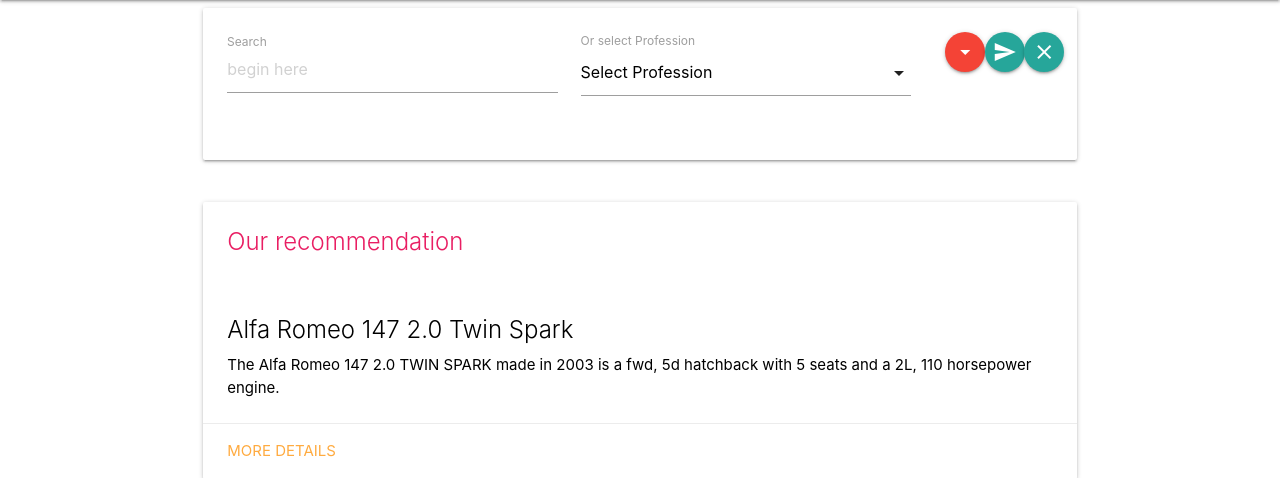
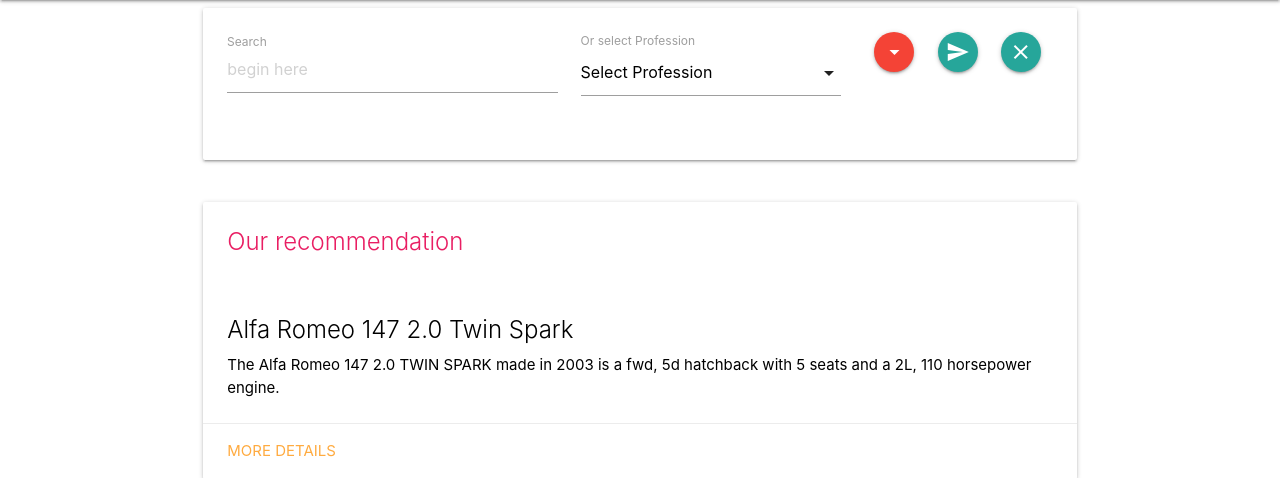
Before and after one commit to death667b/ICJK, a Django app: page /personal in a window 1280 px wide. Shown: the part 64-542 px from the top of the page. Run offline with Django 3.2, Linux system fonts and the light colour scheme; data comes from the database, SQL or seed files in the repository; some libraries are stand-ins or nearby versions.

Commit message:
Adjust button spacing in the home/index

```diff
--- a/ICJK/Home/templates/Home/index.html
+++ b/ICJK/Home/templates/Home/index.html
@@ -46,7 +46,7 @@
                       <input id="query" type="text" name="query" class="validate" placeholder="begin here" value="{% if query %}{{query}}{% endif %}"></input>
                       <label for="query">Search</label>
                     </div>
-                    <div class="col m5 s6">
+                    <div class="col m4 s6">
                       <label for="store">Or select Profession</label>
                       <select name="profession" id="profession">
                         <option value = "" disabled selected>Select Profession</option>
@@ -62,16 +62,16 @@
                         {% endif %}
                       </select>
                     </div>
-                    <div class="col m2 s12">
-                      <div class="col m4 s2">
+                    <div class="col m3 s12">
+                      <div class="col m4">
                         <a class="btn-floating btn-medium waves-effect waves-light red" id="filter-toggle"><i class="material-icons">arrow_drop_down</i></a>
                       </div>
-                      <div class="col m4 s2">
+                      <div class="col m4">
                         <button class="btn-floating btn-medium waves-effect waves-light" type="submit" name="action" value="submit">
                           <i class="material-icons right">send</i>
                         </button>
                       </div>
-                      <div class="col m4 s2">
+                      <div class="col m4">
                           <a href="/personal" class="btn-floating btn-medium waves-effect waves-light">
                             <i class="material-icons right">clear</i>
                           </a>
```
